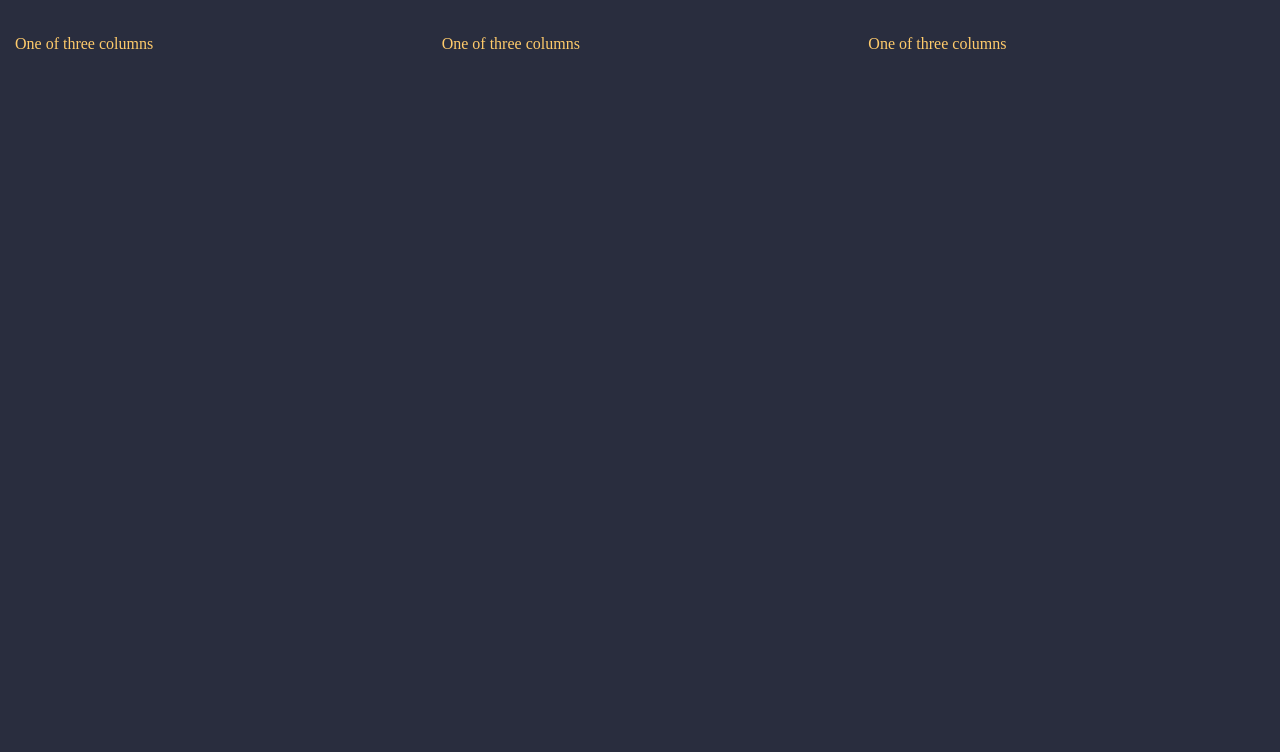
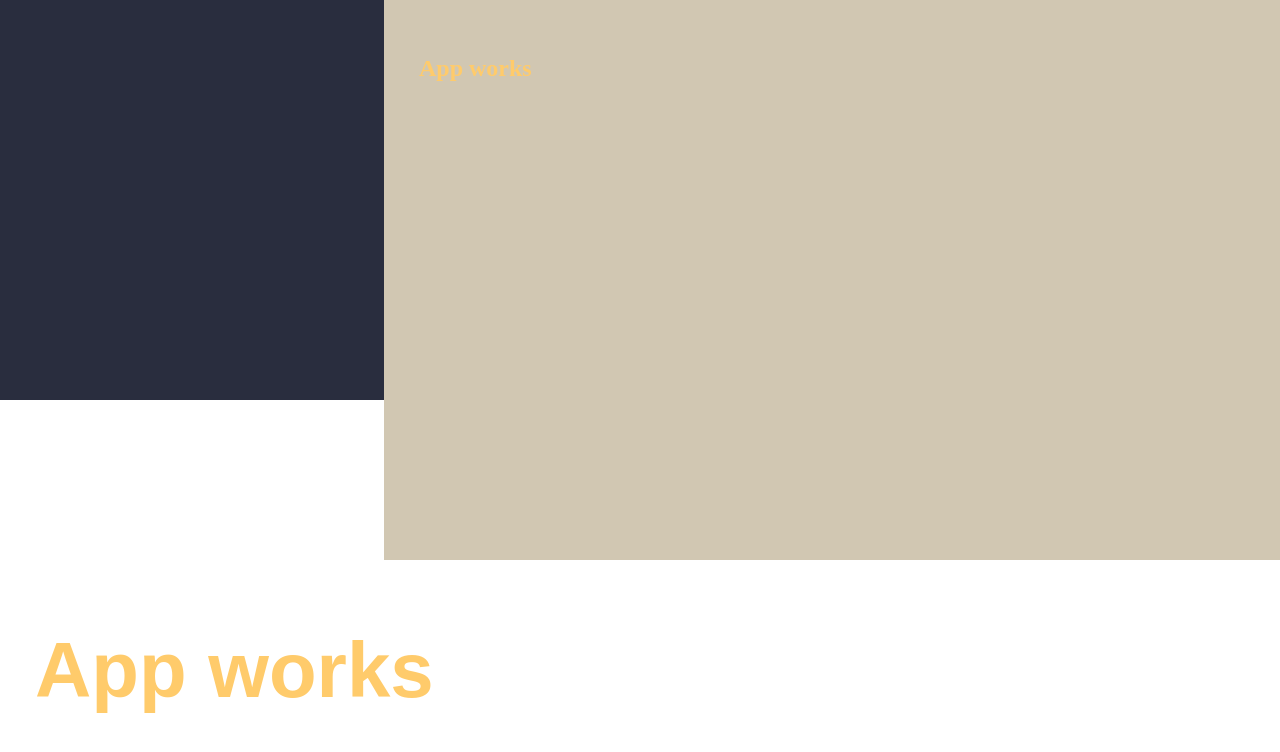
Before and after one commit to NiallEccles/Callisto, an Angular app: page / in a window 1280 px wide. Shown: the top 752 px of the page. Built offline with nearby package versions, Linux system fonts and the light colour scheme.

Commit message:
Changed style. Added in block grid.

```diff
--- a/src/app/app.component.css
+++ b/src/app/app.component.css
@@ -0,0 +1,18 @@
+section.section-white{
+    background: white;
+    height: 50vh;
+    width: 100%;
+    position: absolute;
+    bottom: 0;
+    padding-top: 20vh;
+    font-size: 52px;
+    font-family: sans-serif;
+}
+section.section-gold{
+    height: 70vh;
+    width: 70vw;
+    background: #d1c7b2;
+    position: absolute;
+    right: 0;
+    top: 0;
+}
--- a/src/app/app.component.html
+++ b/src/app/app.component.html
@@ -1,15 +1,6 @@
-<section class="section">
-    <div class="container-fluid">
-        <div class="row">
-            <div class="col-sm">
-                One of three columns
-            </div>
-            <div class="col-sm">
-                One of three columns
-            </div>
-            <div class="col-sm">
-                One of three columns
-            </div>
-        </div>
-    </div>
+<section class="section section-white">
+    <h1>App works</h1>
 </section>
+<section class="section section-gold">
+    <h2>App works</h2>
+</section>
--- a/src/styles.css
+++ b/src/styles.css
@@ -23,6 +23,6 @@ body{
 }
 
 .section{
-    padding: 35px 0;
+    padding: 35px;
     background: var(--secondary);
 }
```
